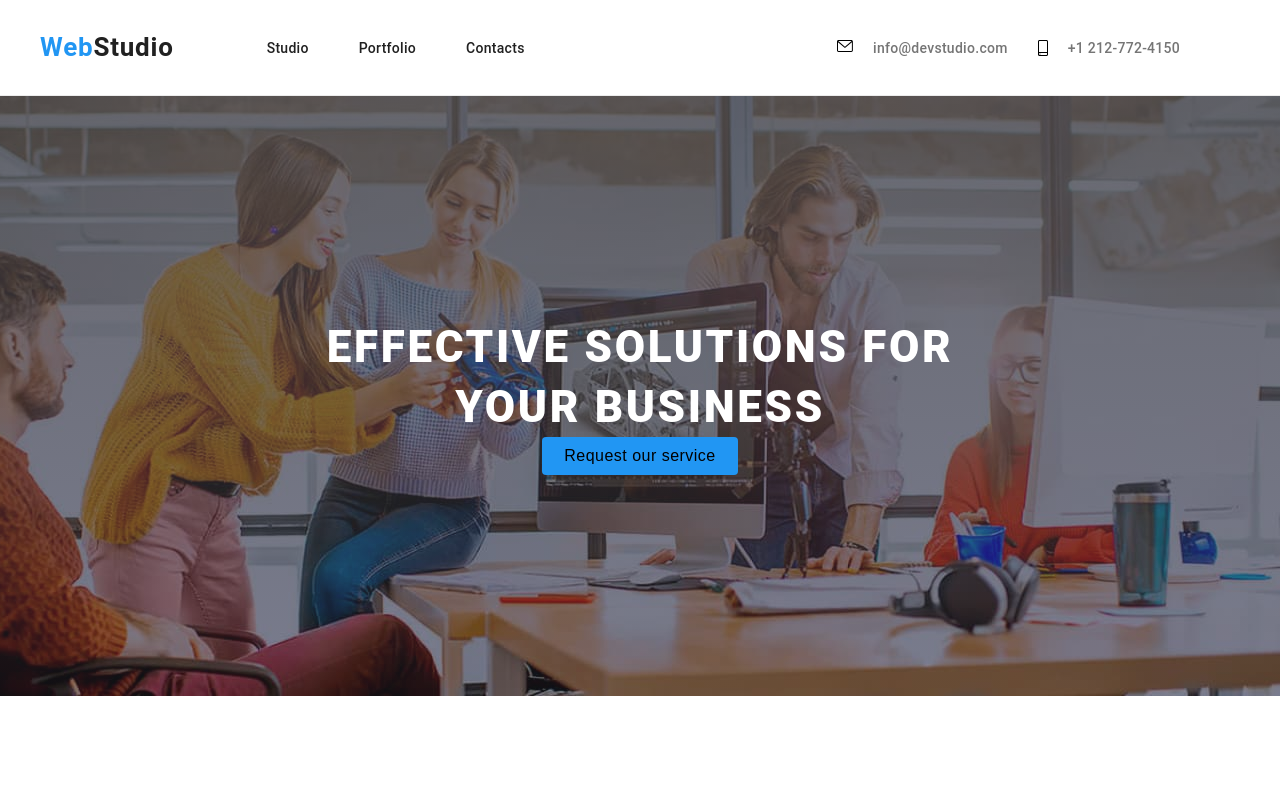
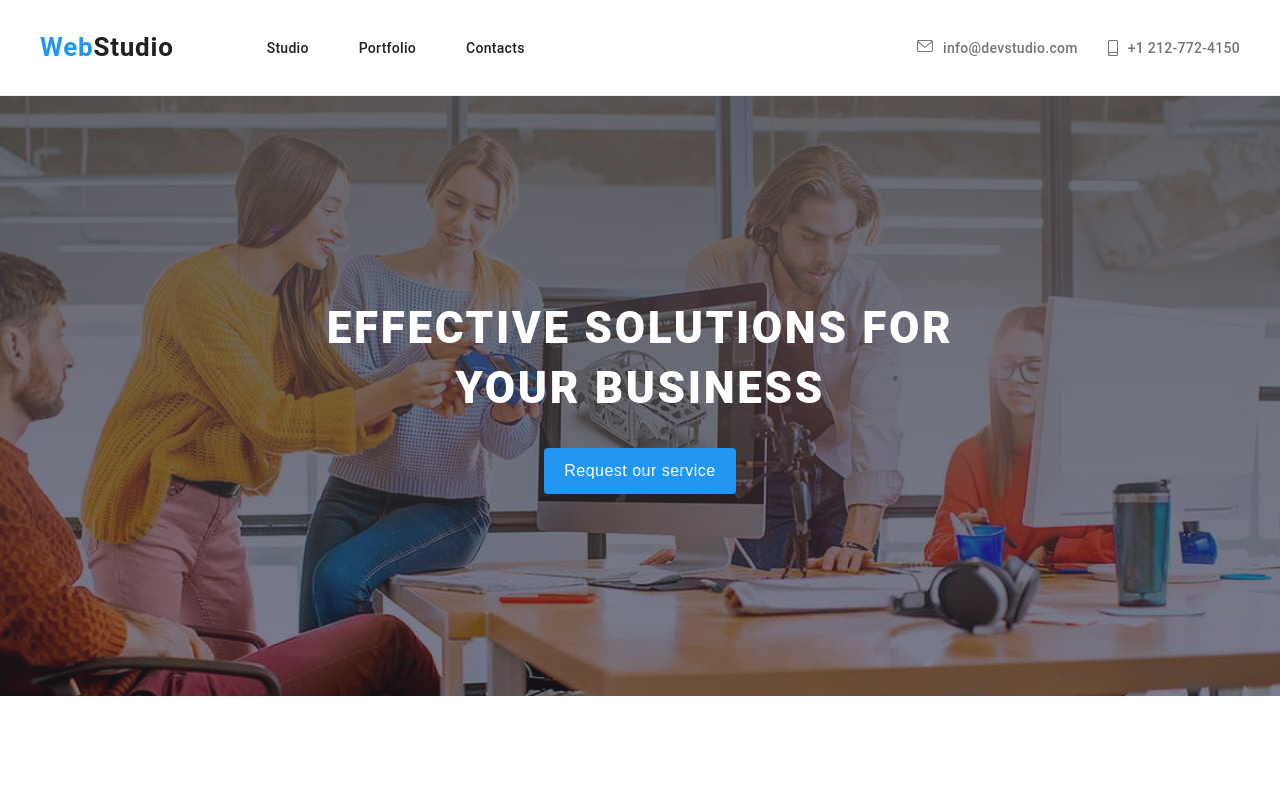
Before and after one commit to Liviu005/goit-markup-hw-04, a plain HTML site: page index.html in a window 1280 px wide. Shown: the top 787 px of the page. Drawn offline with Linux system fonts and the light colour scheme.

Commit message:
Revizie-finala

```diff
--- a/css/styles.css
+++ b/css/styles.css
@@ -81,23 +81,33 @@ body{
     display: flex;
     align-items: center;
     justify-content: flex-end;
-    padding-right: 30px;
+    gap: 30px;
 }
 
-.right-navigation-list:hover{
+/* /* .right-navigation-list:hover{
     fill: #2196F3;
     color: #2196F3;
     border: none;
     cursor: pointer;
-}
+}  */
 
 .right-navigation-icon-1, .right-navigation-icon-2
 {
     color: #757575;
-    padding-right: 10px;
+
 }
 
-.right-navigation-icon-1:hover , .right-navigation-icon-2:hover
+.right-navigation-contact{
+    display: flex;
+    gap: 10px;
+    fill: #757575;
+    color: #757575;
+}
+
+.right-navigation-icon-1:hover ,
+.right-navigation-icon-2:hover ,
+.right-navigation-contact :hover,
+.contact-list-item :hover
 {
     fill: #2196F3;
     color: #2196F3;
@@ -105,9 +115,10 @@ body{
 
 .contact-list-item {
     display: flex;
-    gap: 10px;
+    gap: 30px;
     justify-content: center;
 }
+
 .navigation-list :hover {
     color: #2196F3;
     text-decoration: none;
@@ -126,7 +137,9 @@ body{
 }
 
 .button-studio{
+    color: #FFFFFF;
     background: #2196F3;
+    padding: 10px 20px;
 
 }
 
@@ -352,6 +365,7 @@ body{
     letter-spacing: 0.06em;
     text-transform: uppercase;
     color: #FFFFFF;
+    padding-bottom: 30px;
 }
 
 .center-text,
--- a/index.html
+++ b/index.html
@@ -25,17 +25,18 @@
             <!--RightNavigationSection-->
             <ul class="right-navigation-list unstyled-list">
                 <li class="contact-list-item">
-                    <svg class="right-navigation-icon-1" width="16px" height="12px">
+                    <a class="link right-navigation-contact" href="mailto:info@devstudio.com">
+                        <svg class="" width="16px" height="12px">
                         <use href="images/icons-svg.svg#icon-envelope"></use>
-                    </svg>
-                    <a class="link right-navigation-list"
-                        href="mailto:info@devstudio.com">info@devstudio.com</a></li>
+                        </svg>
+                        info@devstudio.com
+                    </a></li>
                 <li class="contact-list-item">
-                    <svg class="right-navigation-icon-2" width="10px" height="16px">
+                    <a class="link right-navigation-contact" href="tel:+12127724150">
+                        <svg class="right-navigation-icon-2" width="10px" height="16px">
                         <use href="images/icons-svg.svg#icon-smartphone"></use>
-                    </svg>
-                    <a class="link right-navigation-list" href="tel:+12127724150">+1
-                        212-772-4150</a></li>
+                        </svg>
+                        +1 212-772-4150</a></li>
             </ul>
         </header>
     </div>
```
Also changed, not shown: Portfolio.html (+15 -2 lines).
